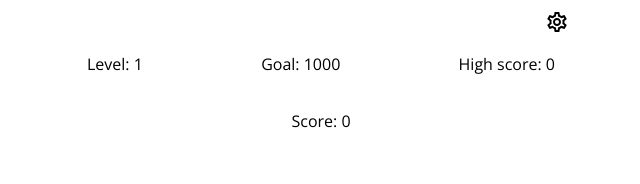
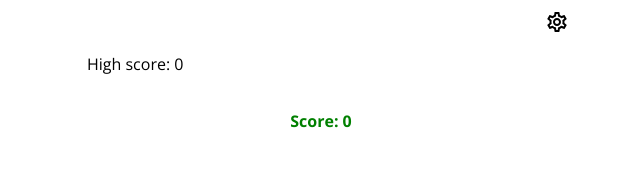
Before and after one commit to eahenke/block-pop, a React (Vite) app: page / in a window 1280 px wide. Shown: the top 184 px of the page, without its empty margins (319-959 px from the left). Built offline with nearby package versions, Linux system fonts and the light colour scheme; what rand-seed would draw is missing.

Commit message:
enable single mode

```diff
--- a/src/game/game.ts
+++ b/src/game/game.ts
@@ -31,6 +31,8 @@ export const initGame = (seed: string, reset = false): GameType => {
   const rng = getRng(seed, reset);
 
   return {
+    // TODO: enable endless mode
+    mode: 'SINGLE',
     status: 'ACTIVE',
     score: 0,
     board: generateBoard(rng),
@@ -85,7 +87,7 @@ const newLevel = (level: number): Level => {
 };
 
 const handleEndOfLevel = (game: GameType): GameType => {
-  if (game.score >= game.level.goal) {
+  if (game.mode === 'ENDLESS' && game.score >= game.level.goal) {
     // Level up
     return {
       ...game,
--- a/src/game/types.ts
+++ b/src/game/types.ts
@@ -17,6 +17,7 @@ export type LastMove = {
 };
 
 export type GameType = {
+  mode: 'SINGLE' | 'ENDLESS';
   status: 'ACTIVE' | 'DONE';
   score: number;
   board: Board;
--- a/src/ui/components/game-over/GameOver.tsx
+++ b/src/ui/components/game-over/GameOver.tsx
@@ -2,9 +2,11 @@ import { Box, Button, Text } from '@mantine/core';
 import { useGame } from '../../hooks/use-game';
 import { Modal } from '../common';
 import { generateSeed } from '../../../game/seed';
+import { useHighScore } from '../../hooks/use-high-score';
 
 export const GameOver = () => {
   const { game, init } = useGame();
+  const { getHighScore } = useHighScore();
   const isGameOver = game.status === 'DONE';
 
   if (!isGameOver) {
@@ -33,6 +35,9 @@ export const GameOver = () => {
       <Box my="lg" ta="center">
         <Text size="lg">Level: {game.level.level}</Text>
         <Text size="lg">Score: {game.score}</Text>
+        <Text size="lg">
+          Highscore: {getHighScore(game.seed, game.level.level)}
+        </Text>
       </Box>
       <Box mt="lg">
         <Button
--- a/src/ui/components/level/Level.tsx
+++ b/src/ui/components/level/Level.tsx
@@ -4,14 +4,18 @@ import './level.css';
 
 export const Level = () => {
   const {
-    game: { seed, level },
+    game: { seed, level, mode },
   } = useGame();
   const { getHighScore } = useHighScore();
 
   return (
     <div className="level">
-      <span>Level: {level.level}</span>
-      <span>Goal: {level.goal}</span>
+      {mode === 'ENDLESS' ? (
+        <>
+          <span>Level: {level.level}</span>
+          <span>Goal: {level.goal}</span>
+        </>
+      ) : null}
       <span>High score: {getHighScore(seed, level.level) || 0}</span>
     </div>
   );
--- a/src/ui/components/score/Score.tsx
+++ b/src/ui/components/score/Score.tsx
@@ -1,14 +1,23 @@
 import { useEffect, useRef, useState } from 'react';
 import { useGame } from '../../hooks/use-game';
+import type { GameType } from '../../../game/types';
+import { useHighScore } from '../../hooks/use-high-score';
+import './score.css';
 
 const SCORE_NOTICE_DURATION = 1000;
+const SCORE_SUCCESS_CLASS = 'score-success';
+
+const getScoreClass = (game: GameType, highScore: number) => {
+  const comparisonScore = game.mode === 'ENDLESS' ? game.level.goal : highScore;
+  return game.score >= comparisonScore ? SCORE_SUCCESS_CLASS : '';
+};
 
 export const Score = () => {
-  const {
-    game: { score, lastMove },
-  } = useGame();
+  const { getHighScore } = useHighScore();
   const [showMove, setShowMoved] = useState(false);
   const timerRef = useRef<number | null>(null);
+  const { game } = useGame();
+  const { score, lastMove, level, seed } = game;
 
   useEffect(() => {
     if (!lastMove?.blocks || !lastMove?.score) {
@@ -31,9 +40,12 @@ export const Score = () => {
     };
   }, [lastMove, score]);
 
+  const highScore = getHighScore(seed, level.level);
+  const scoreClass = getScoreClass(game, highScore || 0);
+
   return (
     <div>
-      <p>Score: {score}</p>
+      <p className={scoreClass}>Score: {score}</p>
       <div style={{ height: '1.5rem' }}>
         {showMove && lastMove ? (
           <span>
--- /dev/null
+++ b/src/ui/components/score/score.css
@@ -0,0 +1,4 @@
+.score-success {
+  color: green;
+  font-weight: bold;
+}
```
